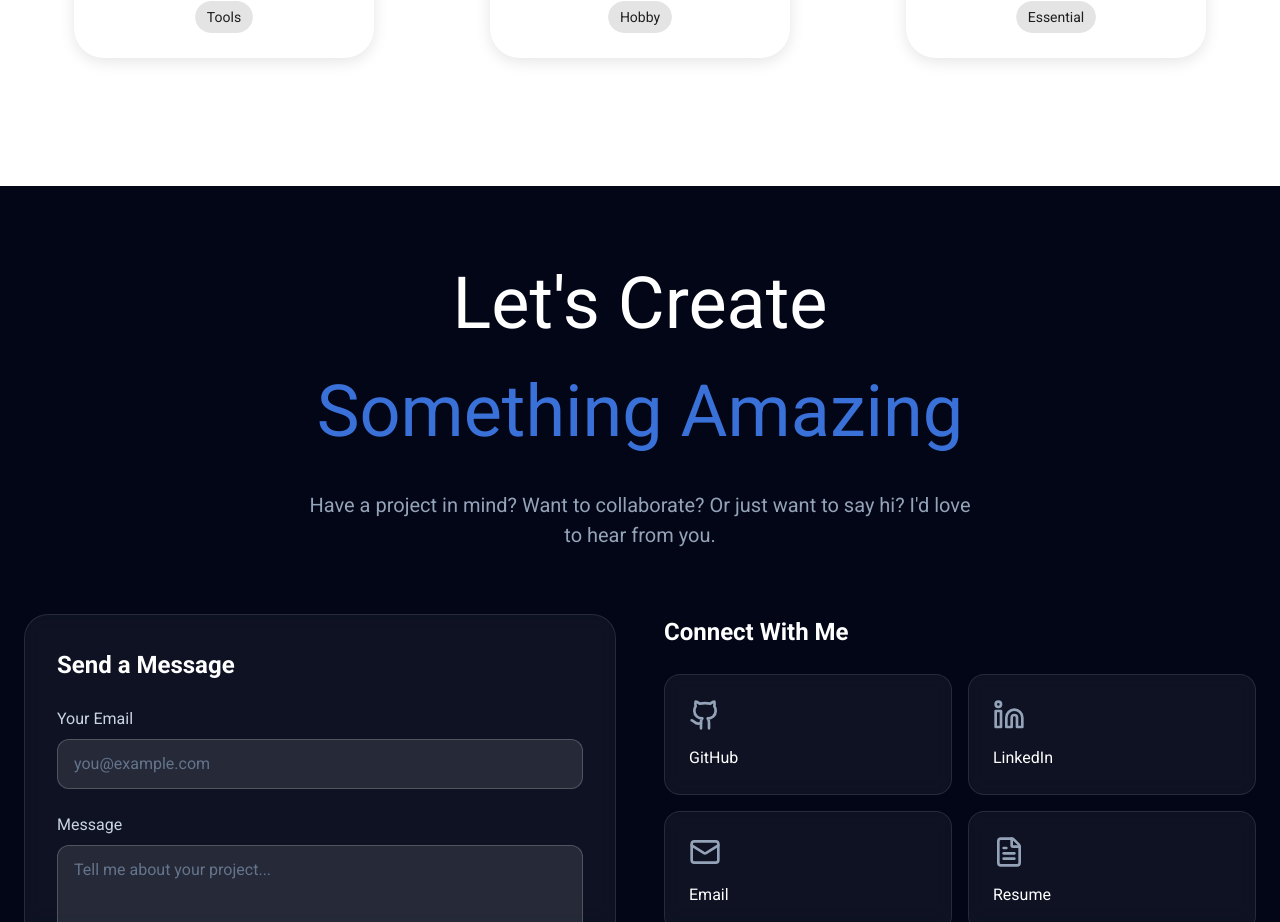
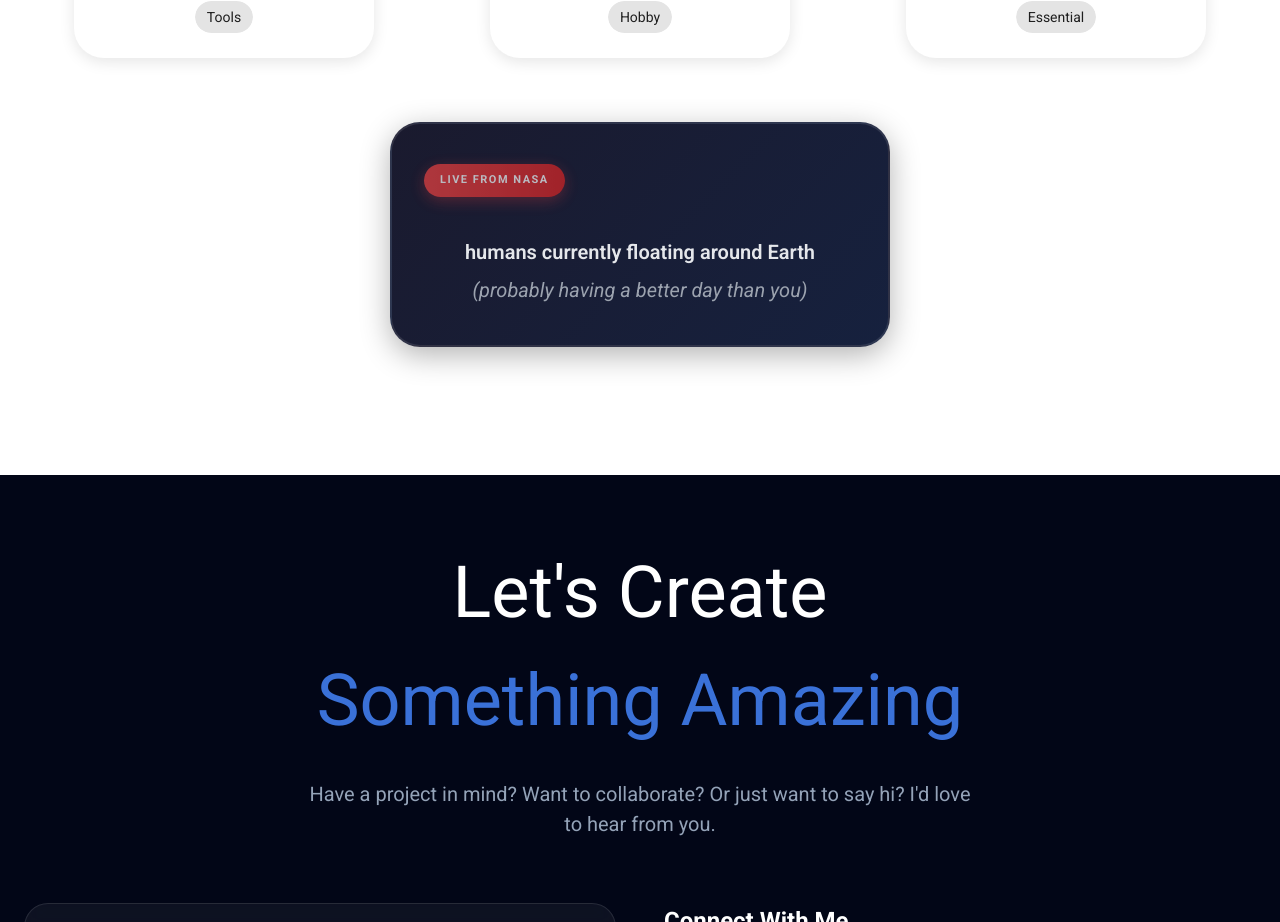
Before and after one commit to LetUndefined/MyPortfolio, a Vue app: page / in a window 1280 px wide. Shown: the part 4518-5440 px from the top of the page. Built offline with nearby package versions, Linux system fonts and the light colour scheme; no server answers; a web font is replaced by a local one.

Commit message:
feat: nasa api call

```diff
--- /dev/null
+++ b/src/composables/NasaApi.ts
@@ -0,0 +1,20 @@
+import type { Nasa } from "@/models/Interface"
+import { ref, type Ref } from "vue"
+
+export const apiData: Ref<Nasa | null> = ref(null)
+
+
+export const getApi = async () => {
+  try {
+    const response = await fetch('http://api.open-notify.org/astros.json')
+
+    if(!response.ok){
+      console.log('Failed to fetch data')
+      return
+    }
+    const data: Nasa = await response.json()
+  return data
+  } catch(error){
+    console.error(error)
+  }
+}
--- a/src/models/Interface.ts
+++ b/src/models/Interface.ts
@@ -29,3 +29,8 @@ export interface Skills {
   color: string
   iconColor?: string
 }
+
+export interface Nasa {
+  number: number,
+  people: Array<{craft: string, name: string}>
+}
--- a/src/views/HomeView.vue
+++ b/src/views/HomeView.vue
@@ -11,6 +11,8 @@ import { skillsArray } from '@/composables/SkillsAndExpertise'
 import ContactSection from '@/components/ContactSection.vue'
 import ProjectDetail from '@/components/ProjectDetail.vue'
 import type { Work } from '@/models/Interface'
+import { apiData, getApi } from '@/composables/NasaApi'
+
 
 const showProjectDetail = ref(false)
 const selectedProject = ref<Work | null>(null)
@@ -20,8 +22,12 @@ const openProjectDetail = (work: Work) => {
   showProjectDetail.value = true
 }
 
-onMounted(() => {
+onMounted( async() => {
   window.addEventListener('scroll', handleScroll)
+   const data = await getApi()
+   if(data) {
+    apiData.value = data
+   }
 })
 
 onUnmounted(() => {
@@ -88,6 +94,13 @@ onUnmounted(() => {
           :color="skill.color"
           :icon-color="skill.iconColor"
         />
+      </div>
+
+      <div class="space-people-container">
+        <div class="space-badge">LIVE FROM NASA</div>
+        <h3 class="space-count">{{ apiData?.number }}</h3>
+        <p class="space-text">humans currently floating around Earth</p>
+        <p class="space-subtext">(probably having a better day than you)</p>
       </div>
     </div>
   </section >
@@ -204,6 +217,71 @@ p {
   text-align: center;
 }
 
+.space-people-container {
+  margin-top: 4rem;
+  padding: 2.5rem 2rem;
+  background: linear-gradient(135deg, #1a1a2e 0%, #16213e 100%);
+  border-radius: 30px;
+  max-width: 500px;
+  width: 100%;
+  box-shadow: 0px 8px 30px rgba(0, 0, 0, 0.3);
+  position: relative;
+  overflow: hidden;
+  border: 2px solid rgba(255, 255, 255, 0.1);
+}
+
+
+
+@keyframes pulse {
+  0%, 100% { transform: scale(1); opacity: 0.5; }
+  50% { transform: scale(1.1); opacity: 0.8; }
+}
+
+.space-badge {
+  display: inline-block;
+  background: linear-gradient(90deg, #ef4444 0%, #dc2626 100%);
+  color: white;
+  padding: 8px 16px;
+  border-radius: 20px;
+  font-size: 11px;
+  font-weight: 700;
+  letter-spacing: 1.5px;
+  margin-bottom: 1.5rem;
+  box-shadow: 0 4px 15px rgba(239, 68, 68, 0.4);
+  animation: blink 2s infinite;
+}
+
+@keyframes blink {
+  0%, 100% { opacity: 1; }
+  50% { opacity: 0.7; }
+}
+
+.space-count {
+  font-size: 6rem;
+  font-weight: 900;
+  background: linear-gradient(135deg, #60a5fa 0%, #3b82f6 50%, #8b5cf6 100%);
+  -webkit-background-clip: text;
+  -webkit-text-fill-color: transparent;
+  background-clip: text;
+  margin: 0;
+  line-height: 1;
+  text-shadow: 0 0 30px rgba(96, 165, 250, 0.5);
+}
+
+.space-text {
+  color: #e5e7eb;
+  font-size: 1.5rem;
+  margin: 1rem 0 0.5rem 0;
+  font-weight: 600;
+}
+
+.space-subtext {
+  color: #9ca3af;
+  font-size: 1rem;
+  font-style: italic;
+  margin: 0;
+}
+
 .contact-section{
   min-height: 100vh;
   padding-top: 4rem;
```
